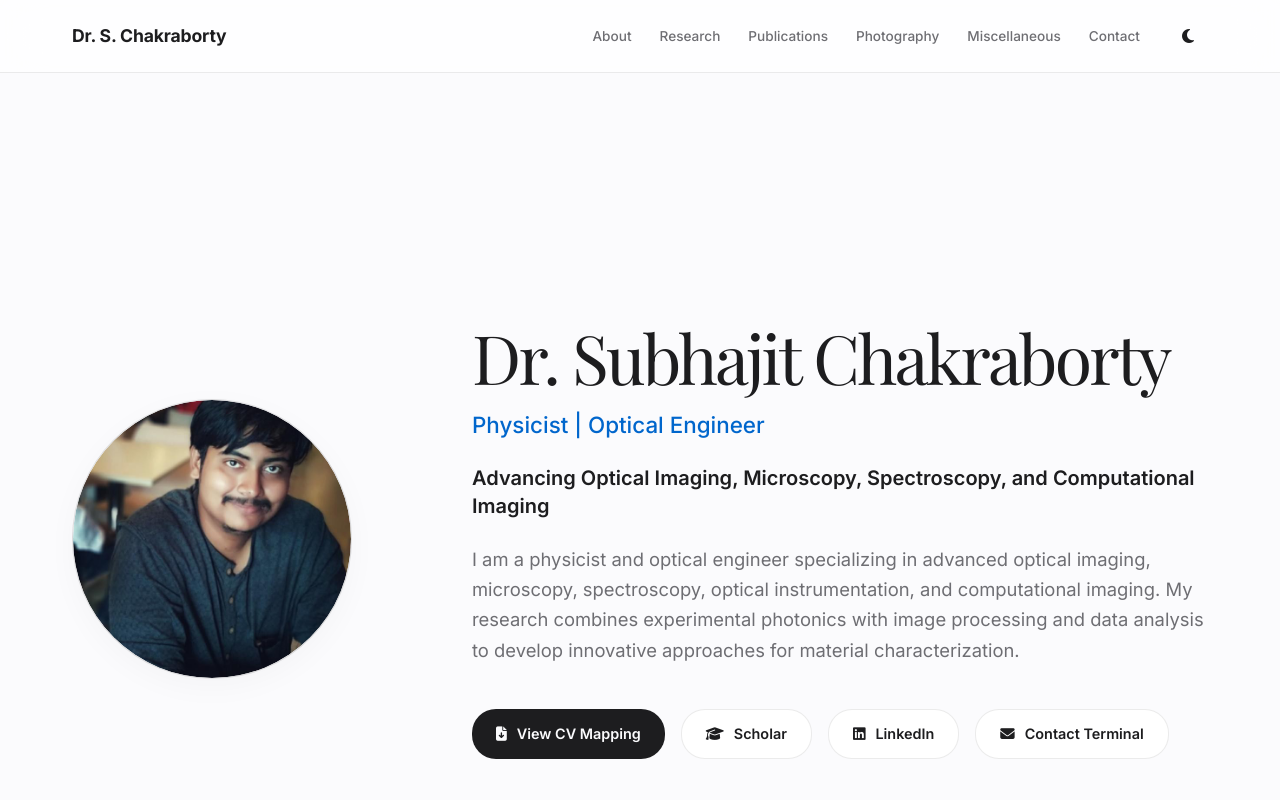
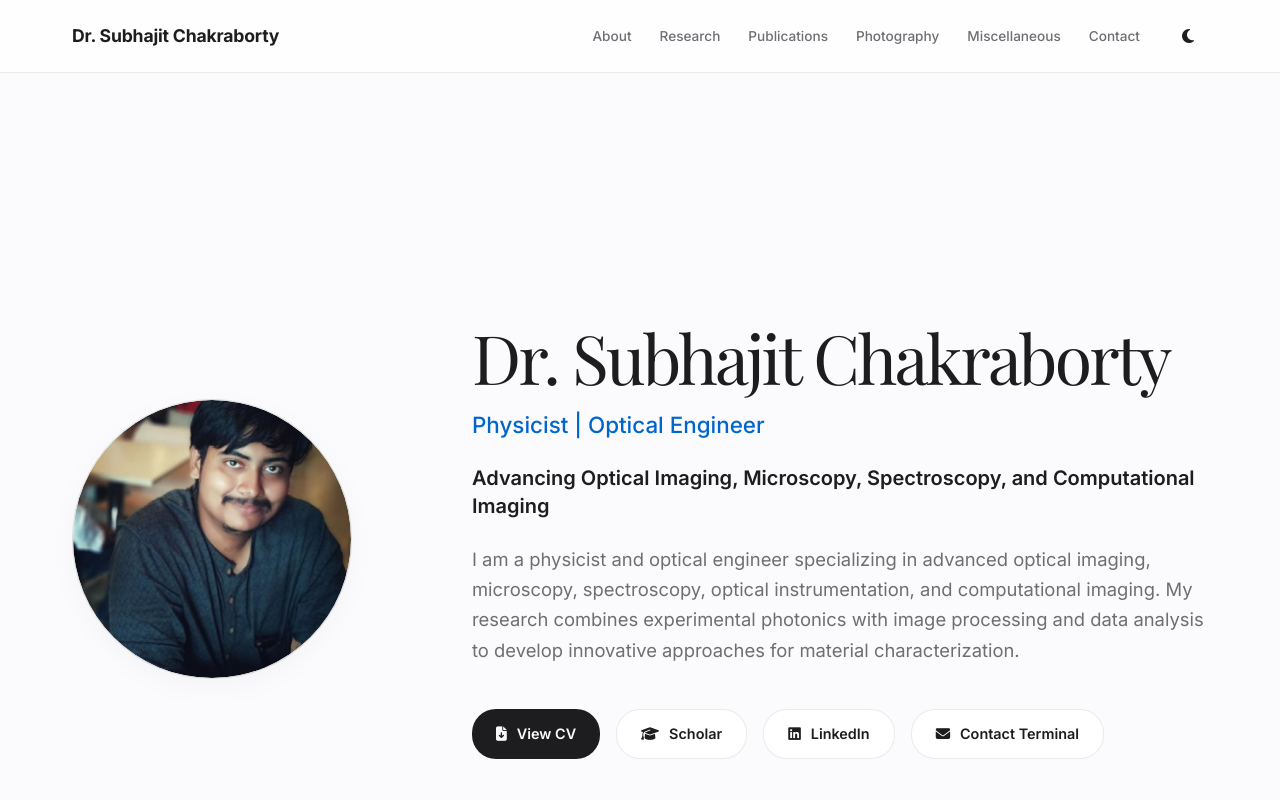
Before and after one commit to subhajit-iitk/subhajit-iitk.github.io, a plain HTML site: page index.html in a window 1280 px wide. Shown: the top 800 px of the page. Drawn offline with nearby package versions, Linux system fonts and the light colour scheme.

Commit message:
Update index.html

```diff
--- a/index.html
+++ b/index.html
@@ -14,7 +14,7 @@
 <body>
     <header class="navbar">
         <div class="nav-container">
-            <a href="index.html" class="nav-logo">Dr. S. Chakraborty</a>
+            <a href="index.html" class="nav-logo">Dr. Subhajit Chakraborty</a>
             <button class="mobile-nav-toggle" aria-label="Toggle navigationMenu"><i class="fas fa-bars"></i></button>
             <nav class="nav-menu">
                 <a href="about.html" class="nav-link">About</a>
@@ -44,7 +44,7 @@
                         I am a physicist and optical engineer specializing in advanced optical imaging, microscopy, spectroscopy, optical instrumentation, and computational imaging. My research combines experimental photonics with image processing and data analysis to develop innovative approaches for material characterization.
                     </p>
                     <div class="hero-buttons">
-                        <a href="misc.html" class="btn btn-primary"><i class="fas fa-file-download"></i> View CV Mapping</a>
+                        <a href="misc.html" class="btn btn-primary"><i class="fas fa-file-download"></i> View CV </a>
                         <a href="https://scholar.google.co.in/citations?user=IqnojhUAAAAJ&hl=en" class="btn btn-secondary" target="_blank" rel="noopener"><i class="fas fa-graduation-cap"></i> Scholar</a>
                         <a href="https://www.linkedin.com/in/subhajit-chakraborty-6b9b49198/" class="btn btn-secondary" target="_blank" rel="noopener"><i class="fab fa-linkedin"></i> LinkedIn</a>
                         <a href="contact.html" class="btn btn-secondary"><i class="fas fa-envelope"></i> Contact Terminal</a>
```
